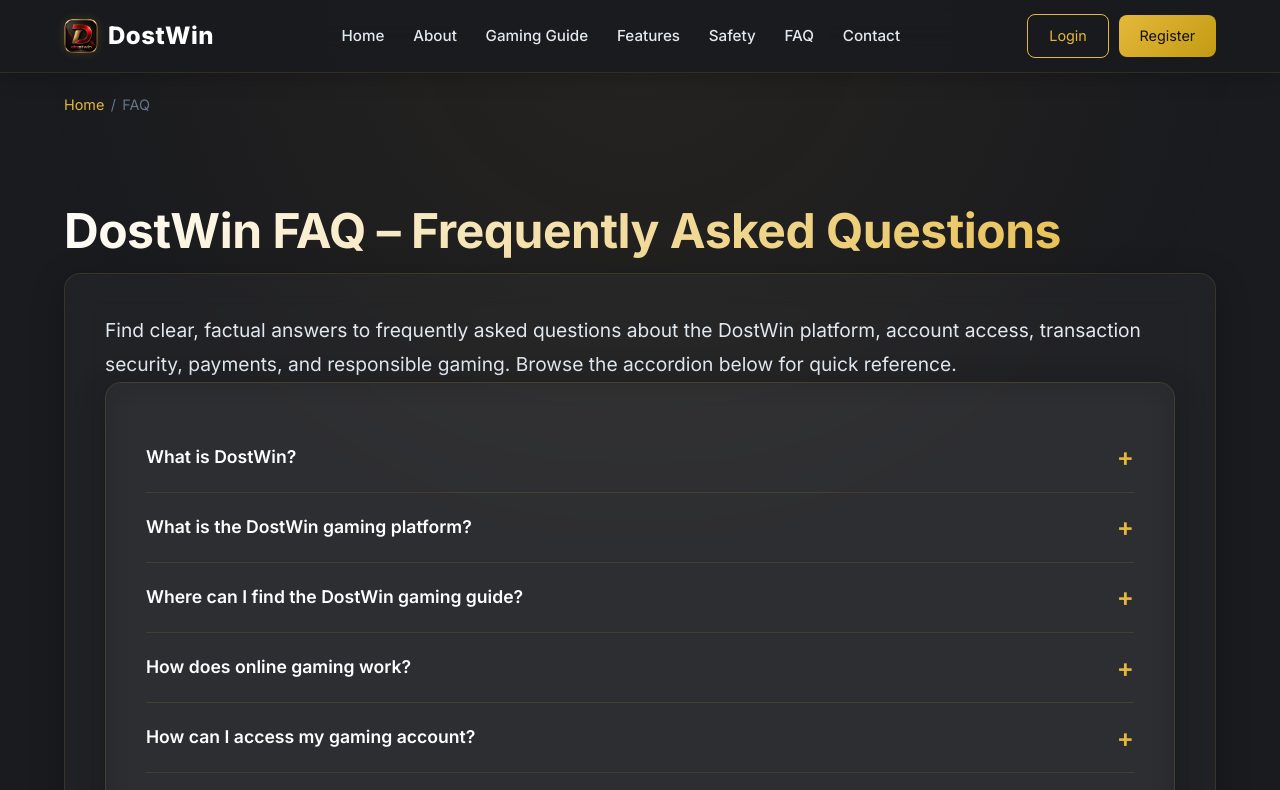
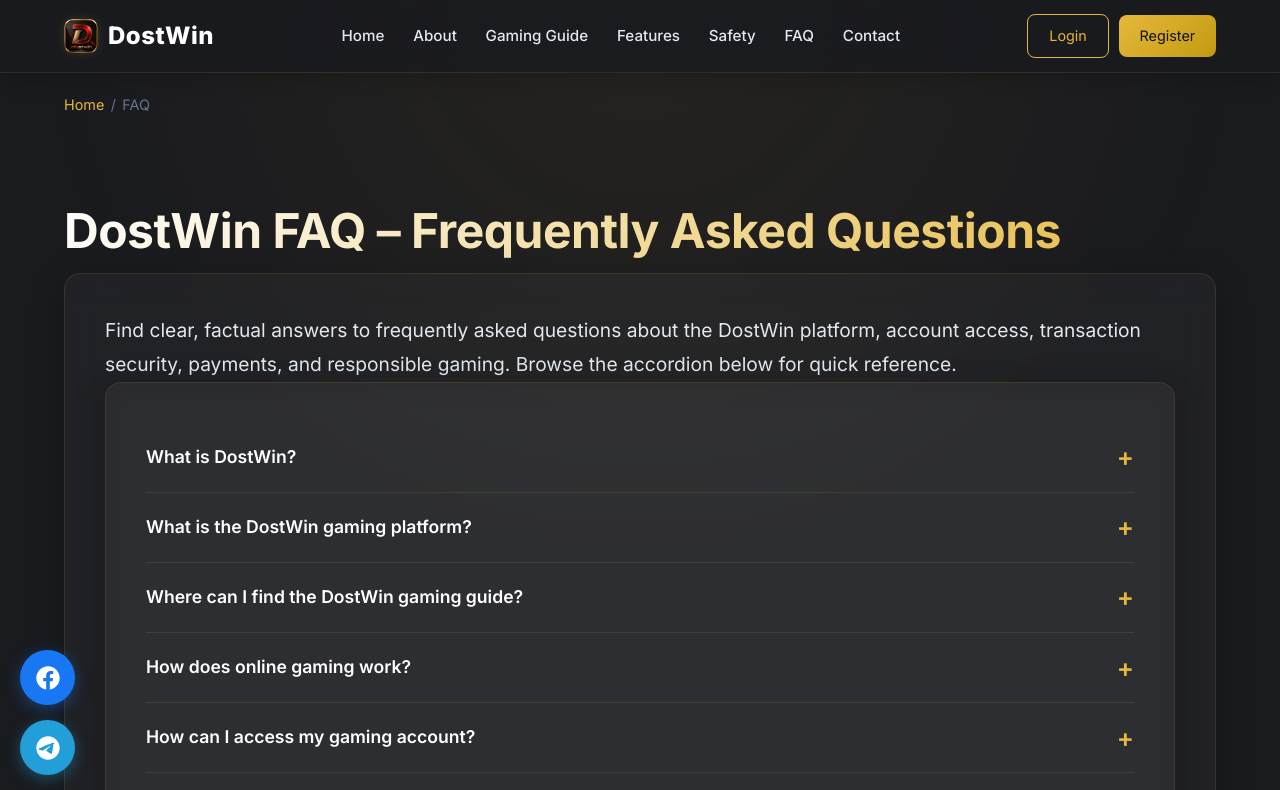
Before and after one commit to Prince04u/dostwin, a plain HTML site: page public/faq/index.html in a window 1280 px wide. Shown: the top 790 px of the page. Drawn offline with Linux system fonts and the light colour scheme.

Commit message:
Added floating social buttons & schema

```diff
--- a/public/assets/css/style.css
+++ b/public/assets/css/style.css
@@ -1000,3 +1000,35 @@
     font-size: 0.95rem;
   }
 }
+
+/* Floating Social Buttons */
+.floating-social-container {
+    position: fixed;
+    bottom: 25px;
+    left: 20px;
+    display: flex;
+    flex-direction: column;
+    gap: 15px;
+    z-index: 9999;
+}
+.float-btn {
+    width: 55px;
+    height: 55px;
+    border-radius: 50%;
+    display: flex;
+    justify-content: center;
+    align-items: center;
+    transition: all 0.3s ease;
+    text-decoration: none;
+}
+.float-btn:hover {
+    transform: translateY(-5px) scale(1.05);
+}
+.fb-float {
+    background: #1877F2;
+    box-shadow: 0 4px 15px rgba(24, 119, 242, 0.4);
+}
+.tg-float {
+    background: #229ED9;
+    box-shadow: 0 4px 15px rgba(34, 158, 217, 0.4);
+}
--- a/public/faq/index.html
+++ b/public/faq/index.html
@@ -189,10 +189,7 @@
 <footer class="global-footer">
     <div class="container footer-grid">
         <div class="footer-col"><div class="footer-logo"><img src="/favicon.webp" alt="DostWin" width="26" height="26"><h4>DostWin</h4></div><p>An independent online gaming information and guide resource dedicated to user safety and education.</p>
-<div class="social-links" style="display:flex; gap:15px; margin-top:1rem;">
-<a href="https://www.facebook.com/people/Dostwin/61593780706940" target="_blank" rel="noopener noreferrer" aria-label="Facebook" style="color:var(--text-secondary); transition:color 0.3s;" onmouseover="this.style.color='var(--accent)'" onmouseout="this.style.color='var(--text-secondary)'"><svg width="24" height="24" viewBox="0 0 24 24" fill="currentColor"><path d="M22 12c0-5.523-4.477-10-10-10S2 6.477 2 12c0 4.991 3.657 9.128 8.438 9.878v-6.987h-2.54V12h2.54V9.797c0-2.506 1.492-3.89 3.777-3.89 1.094 0 2.238.195 2.238.195v2.46h-1.26c-1.243 0-1.63.771-1.63 1.562V12h2.773l-.443 2.89h-2.33v6.988C18.343 21.128 22 16.991 22 12z"/></svg></a>
-<a href="https://t.me/officiaaldostwin" target="_blank" rel="noopener noreferrer" aria-label="Telegram" style="color:var(--text-secondary); transition:color 0.3s;" onmouseover="this.style.color='var(--accent)'" onmouseout="this.style.color='var(--text-secondary)'"><svg width="24" height="24" viewBox="0 0 24 24" fill="currentColor"><path d="M12 2C6.48 2 2 6.48 2 12s4.48 10 10 10 10-4.48 10-10S17.52 2 12 2zm4.64 6.8c-.15 1.58-.8 5.42-1.13 7.19-.14.75-.42 1-.68 1.03-.58.05-1.02-.38-1.58-.75-.88-.58-1.38-.94-2.23-1.5-.99-.65-.35-1.01.22-1.59.15-.15 2.71-2.48 2.76-2.69.01-.03.01-.14-.07-.18-.08-.05-.19-.02-.27 0-.11.03-1.84 1.18-5.21 3.45-.49.33-.94.49-1.35.48-.45-.01-1.31-.25-1.95-.46-.79-.26-1.41-.4-1.36-.84.03-.23.34-.47.93-.72 3.63-1.58 6.05-2.63 7.27-3.13 3.45-1.42 4.17-1.67 4.65-1.68.11 0 .34.03.47.14.11.1.15.23.17.33.02.13.04.28.03.43z"/></svg></a>
-</div></div>
+</div>
         <div class="footer-col"><h4>Explore</h4><a href="/">Home</a><a href="/about/">About</a><a href="/gaming-guide/">Gaming Guide</a><a href="/gaming-features/">Features</a><a href="/faq/">FAQ</a></div>
         <div class="footer-col"><h4>Guides</h4><a href="/dostwin-account/">Account Guide</a><a href="/dostwin-login/">Login Guide</a><a href="/payment-guide/">Payment Guide</a><a href="/withdrawal-guide/">Withdrawal Guide</a><a href="/gaming-safety/">Safety</a><a href="/responsible-gaming/">Responsible Gaming</a></div>
         <div class="footer-col"><h4>Legal</h4><a href="/privacy-policy/">Privacy Policy</a><a href="/terms/">Terms of Service</a><a href="/disclaimer/">Disclaimer</a><a href="/contact/">Contact</a></div>
@@ -200,5 +197,15 @@
     <div class="container footer-bottom"><p>&copy; 2026 DostWin. All rights reserved. For informational and educational purposes only.</p></div>
 </footer>
 <script src="/assets/js/main.js" defer></script>
+
+<!-- Floating Social Buttons -->
+<div class="floating-social-container">
+    <a href="https://www.facebook.com/people/Dostwin/61593780706940" target="_blank" rel="noopener noreferrer" class="float-btn fb-float" aria-label="Facebook">
+        <svg width="28" height="28" viewBox="0 0 24 24" fill="#ffffff"><path d="M22 12c0-5.523-4.477-10-10-10S2 6.477 2 12c0 4.991 3.657 9.128 8.438 9.878v-6.987h-2.54V12h2.54V9.797c0-2.506 1.492-3.89 3.777-3.89 1.094 0 2.238.195 2.238.195v2.46h-1.26c-1.243 0-1.63.771-1.63 1.562V12h2.773l-.443 2.89h-2.33v6.988C18.343 21.128 22 16.991 22 12z"/></svg>
+    </a>
+    <a href="https://t.me/officiaaldostwin" target="_blank" rel="noopener noreferrer" class="float-btn tg-float" aria-label="Telegram">
+        <svg width="28" height="28" viewBox="0 0 24 24" fill="#ffffff"><path d="M12 2C6.48 2 2 6.48 2 12s4.48 10 10 10 10-4.48 10-10S17.52 2 12 2zm4.64 6.8c-.15 1.58-.8 5.42-1.13 7.19-.14.75-.42 1-.68 1.03-.58.05-1.02-.38-1.58-.75-.88-.58-1.38-.94-2.23-1.5-.99-.65-.35-1.01.22-1.59.15-.15 2.71-2.48 2.76-2.69.01-.03.01-.14-.07-.18-.08-.05-.19-.02-.27 0-.11.03-1.84 1.18-5.21 3.45-.49.33-.94.49-1.35.48-.45-.01-1.31-.25-1.95-.46-.79-.26-1.41-.4-1.36-.84.03-.23.34-.47.93-.72 3.63-1.58 6.05-2.63 7.27-3.13 3.45-1.42 4.17-1.67 4.65-1.68.11 0 .34.03.47.14.11.1.15.23.17.33.02.13.04.28.03.43z"/></svg>
+    </a>
+</div>
 </body>
 </html>
```
Also changed, not shown: public/404.html (+11 -4 lines), public/about/index.html (+11 -4 lines), public/contact/index.html (+11 -4 lines), public/disclaimer/index.html (+11 -4 lines), public/dostwin-account/index.html (+11 -4 lines), public/dostwin-app/index.html (+11 -4 lines), public/dostwin-login/index.html (+11 -4 lines), public/gaming-features/index.html (+11 -4 lines), public/gaming-guide/index.html (+11 -4 lines), public/gaming-platform/index.html (+11 -4 lines), public/gaming-safety/index.html (+11 -4 lines), public/index.html (+11 -4 lines), public/payment-guide/index.html (+11 -4 lines), public/privacy-policy/index.html (+11 -4 lines), 3 more files.
